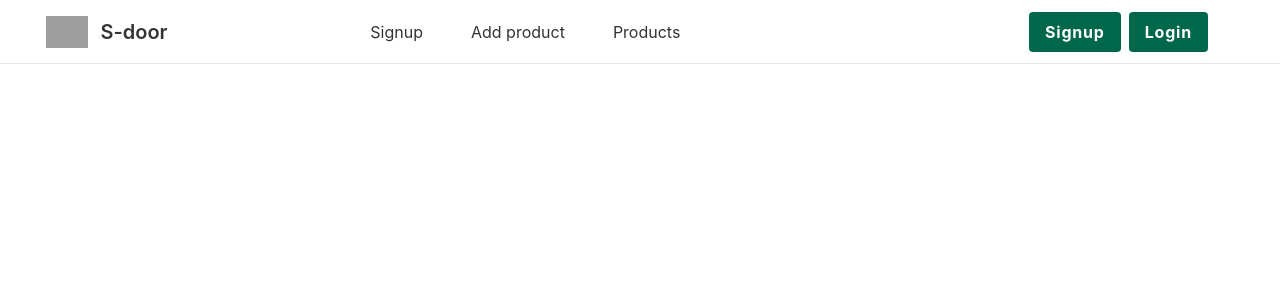
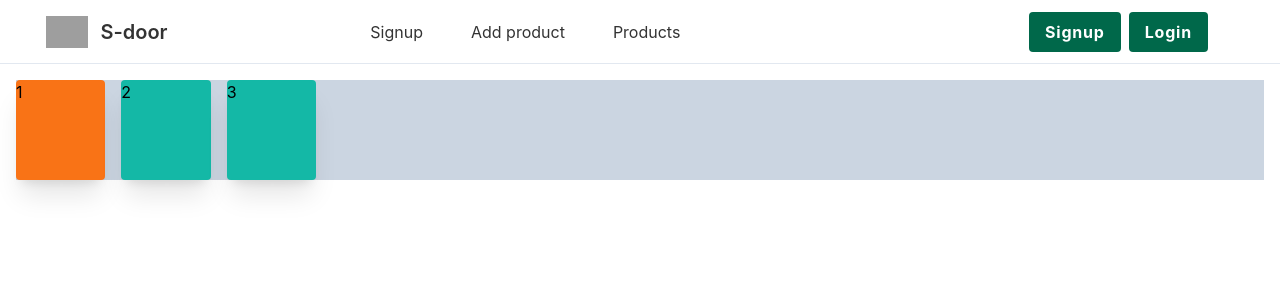
Before and after one commit to niraj-khatri-chhetri/PMS, a React (Create React App) app in the folder client/: page /products in a window 1280 px wide. Shown: the top 300 px of the page. Built offline with nearby package versions, Linux system fonts and the light colour scheme; grey boxes are pictures that could not be loaded; a web font is replaced by a local one.

Commit message:
grid layout

```diff
--- a/client/package.json
+++ b/client/package.json
@@ -3,6 +3,7 @@
   "version": "0.1.0",
   "private": true,
   "dependencies": {
+    "@material-tailwind/react": "^2.1.9",
     "@reduxjs/toolkit": "^2.2.3",
     "@testing-library/jest-dom": "^5.17.0",
     "@testing-library/react": "^13.4.0",
--- a/client/src/App.js
+++ b/client/src/App.js
@@ -9,33 +9,19 @@ import {
   BrowserRouter,
 } from 'react-router-dom';
 
-import { Grid } from './components/Styles/Index';
-import { basic, color } from './components/Styles/theme';
-import styled from 'styled-components';
-
-//context
-// import { useInputContext } from './components/Input/InputContext';
-// import { InputProvider } from './components/Input/InputContext';
-
 import ProductForm from './pages/ProductForm';
-
-const Div = styled.div`
-  border: 1px solid green;
-`;
+import Products from './pages/Products';
 
 function App() {
   return (
     <BrowserRouter className="App">
       <Navbar />
-
       <Routes>
         <Route path="/add-product" element={<ProductForm />} />
+        <Route path="/products" element={<Products />} />
         <Route path="/login" element={<LoginForm />} />
         <Route path="/signup" element={<SignupForm />} />
       </Routes>
-      {/* <Form /> */}
-      {/* <SignupForm /> */}
-      {/* <LoginForm /> */}
     </BrowserRouter>
   );
 }
--- a/client/src/components/Styles/Index.js
+++ b/client/src/components/Styles/Index.js
@@ -1,3 +1,3 @@
-import Grid from './Layout/Grid/Grid';
+import { Grid, GridItem } from './Layout/Grid/Grid';
 
-export { Grid };
+export { Grid, GridItem };
--- a/client/src/components/Styles/Layout/Grid/Grid.js
+++ b/client/src/components/Styles/Layout/Grid/Grid.js
@@ -1,38 +1,19 @@
-// Grid.js
 import React from 'react';
-import styled from 'styled-components';
-
-const GridContainer = styled.div`
-  display: grid;
-  grid-template-columns: repeat(${(props) => props.columns}, 1fr);
-  gap: ${(props) => props.gap || '20px'};
-  background: ${(props) => props.background};
-  width: 80%;
-
-  margin: auto;
-  padding: ${({ padding }) => padding};
-  @media (max-width: 768px) {
-    /* For small devices, set 2 columns */
-    grid-template-columns: repeat(2, ${(props) => props.itemWidth});
-  }
-
-  @media (max-width: 576px) {
-    /* For extra small devices, set 1 column */
-    grid-template-columns: ${(props) => props.itemWidth};
-  }
-`;
-
-const Grid = ({ columns, gap, children, background, padding }) => {
+export const Grid = ({ children, gap, margin }) => {
   return (
-    <GridContainer
-      columns={columns}
-      gap={gap}
-      background={background}
-      padding={padding}
-    >
+    <div className={`grid ${gap} bg-slate-300 ${margin.auto} grid-cols-12`}>
       {children}
-    </GridContainer>
+    </div>
   );
 };
 
-export default Grid;
+export const GridItem = ({ children, span, color }) => {
+  console.log('🚀 ~ GridItem ~ span:', span);
+  return (
+    <div
+      className={`min-h-[100px] rounded ${color} shadow-xl sm:col-span-${span}`}
+    >
+      {children}
+    </div>
+  );
+};
--- /dev/null
+++ b/client/src/pages/Products/index.js
@@ -0,0 +1,28 @@
+import React from 'react';
+import { Grid, GridItem } from '../../components/Styles/Layout/Grid/Grid';
+
+const Index = () => {
+  const gridProps = {
+    width: 'w-4/5',
+    gap: 'gap-4',
+    margin: {
+      auto: 'm-4',
+      top: 'mt-6',
+    },
+  };
+  return (
+    <Grid {...gridProps}>
+      <GridItem color={'bg-orange-500'} span={2}>
+        1
+      </GridItem>
+      <GridItem color={'bg-teal-500'} span={8}>
+        2
+      </GridItem>
+      <GridItem color={'bg-teal-500'} span={2}>
+        3
+      </GridItem>
+    </Grid>
+  );
+};
+
+export default Index;
```
Also changed, not shown: client/src/components/Cards/index.js (added), 1 other file (tests, documents, lock files or other folders).
